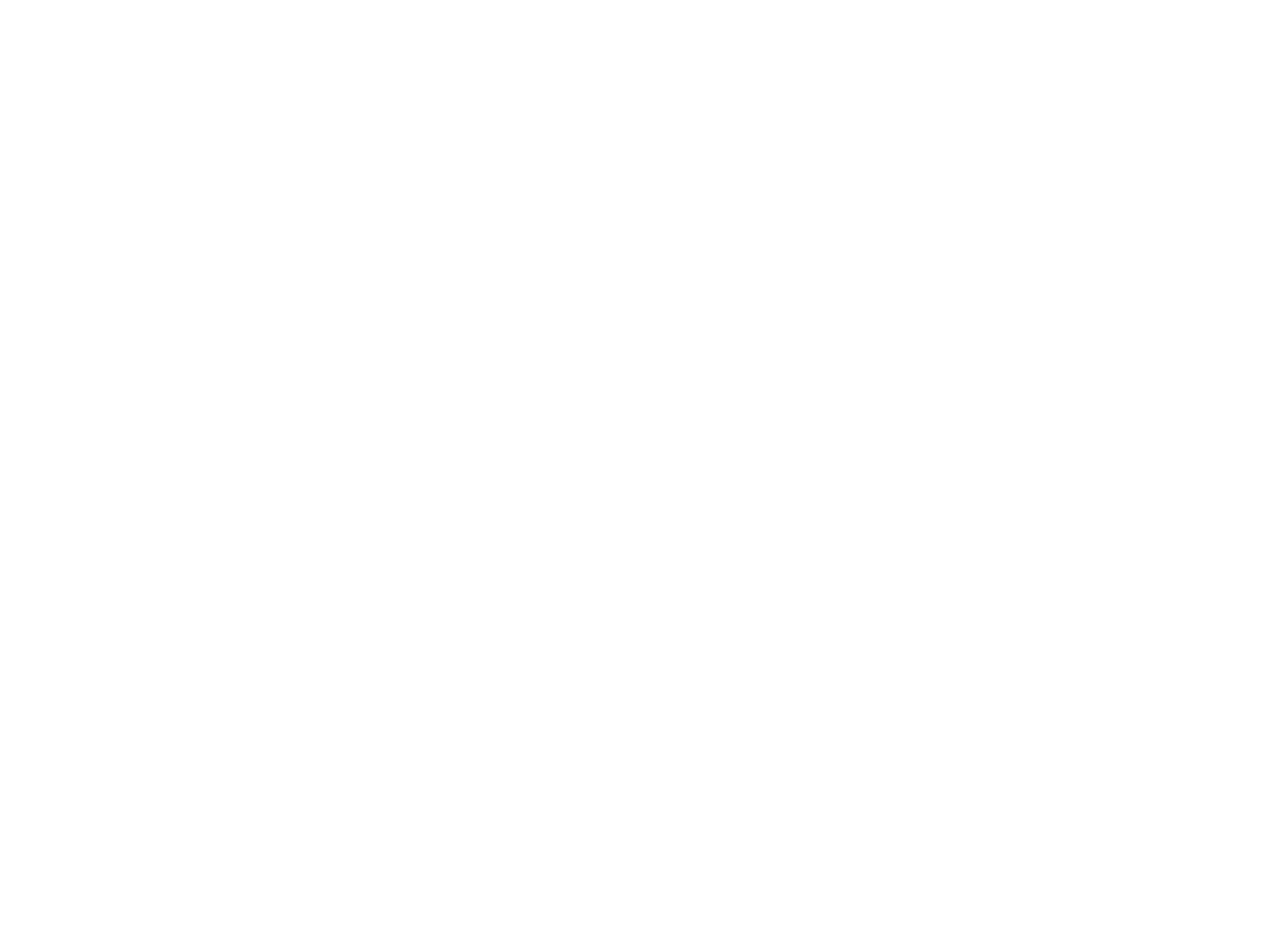
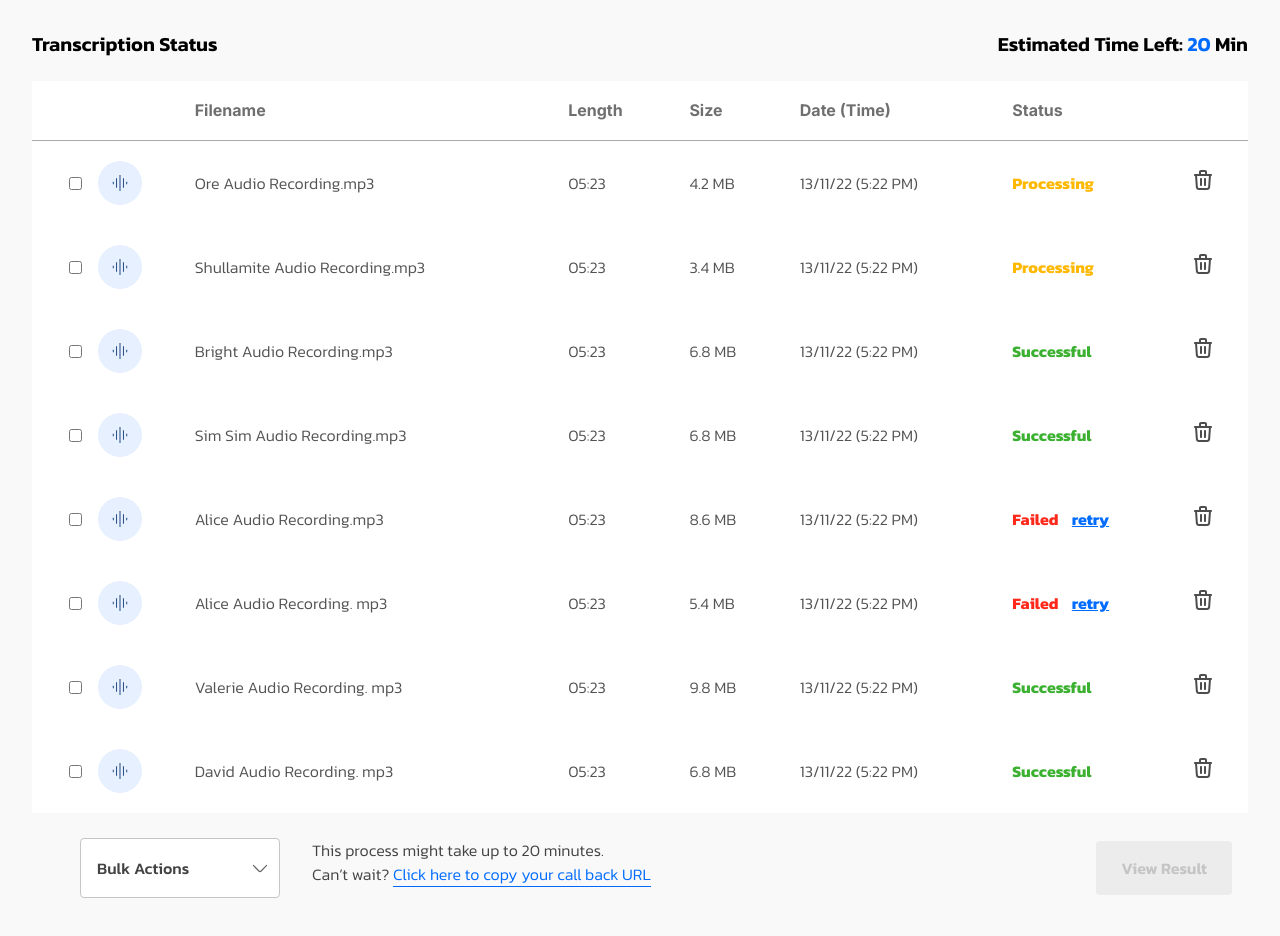
Before and after one commit to KodianKodes/customersupport.web-1, a React (Vite) app in the folder scrybe_frontend/: page /uploaded-recordings in a window 1280 px wide. Before the commit this address had no page. Shown: the top 936 px of the page. Before the commit the page ends 800 px from the top, so only its background shows below. Built offline with nearby package versions, Linux system fonts and the light colour scheme.

Commit message:
added the optional buttons

```diff
--- a/scrybe_frontend/index.html
+++ b/scrybe_frontend/index.html
@@ -16,6 +16,12 @@
       href="https://fonts.googleapis.com/css2?family=DM+Sans:wght@400;500;700&family=Kanit:wght@400;500;600;700;800&display=swap"
       rel="stylesheet"
     />
+    <link rel="preconnect" href="https://fonts.googleapis.com" />
+    <link rel="preconnect" href="https://fonts.gstatic.com" crossorigin />
+    <link
+      href="https://fonts.googleapis.com/css2?family=DM+Sans:wght@400;500;700&family=Inter:wght@400;500;700&family=Kanit:wght@400;500;600;700;800&display=swap"
+      rel="stylesheet"
+    />
     <title>Scrybe</title>
   </head>
   <body>
--- a/scrybe_frontend/src/App.jsx
+++ b/scrybe_frontend/src/App.jsx
@@ -1,14 +1,14 @@
 import React from "react";
 import { Route, Routes } from "react-router-dom";
 import "./App.scss";
-// import Dummy from "./components/Dummy";
+import Dummy from "./components/Dummy";
 import UploadedRecordings from "./components/UploadRecordings";
 
 function App() {
   return (
     <Routes>
-      {/* <Route path="/" element={<Dummy />} /> */}
-      <Route exact path="/" element={<UploadedRecordings />} />
+      <Route path="/" element={<Dummy />} />
+      <Route exact path="/uploaded-recordings" element={<UploadedRecordings />} />
     </Routes>
   );
 }
--- a/scrybe_frontend/src/components/UploadRecordings/index.jsx
+++ b/scrybe_frontend/src/components/UploadRecordings/index.jsx
@@ -75,42 +75,41 @@ function UploadedRecordings() {
   const timeLeft = 20;
 
   return (
-    <div className={styles["uploaded-recordings"]}>
-      <div className={styles["uploaded-header"]}>
+    <div className={styles.uploaded_recordings}>
+      <div className={styles.uploaded_header}>
         <h1>Transcription Status </h1>
-        <h2 className="est-time-left">
+        <h2 className={styles.est_time_left}>
           Estimated Time Left:{" "}
-          <strong className={styles["est-time-left-num"]}>{timeLeft}</strong>{" "}
-          Min
+          <strong className={styles.est_time_left_num}>{timeLeft}</strong> Min
         </h2>
       </div>
-      <div className={styles["uploaded-table-wrap"]}>
-        <table className={styles["uploaded-table"]}>
-          <thead className={styles["uploaded-table-header"]}>
-            <tr className={styles["uploaded-table-row"]}>
+      <div className={styles.uploaded_table_wrap}>
+        <table className={styles.uploaded_table}>
+          <thead className={styles.uploaded_table_header}>
+            <tr className={styles.uploaded_table_row}>
               <th />
-              <th>File Name</th>
+              <th>Filename</th>
               <th>Length</th>
               <th>Size</th>
-              <th>Date</th>
+              <th>Date (Time)</th>
               <th>Status</th>
               <th />
             </tr>
           </thead>
-          <tbody className={styles["uploaded-table-body"]}>
+          <tbody className={styles.uploaded_table_body}>
             {recordings.map((recording) => (
               <tr key={recording.id}>
-                <td className={styles["uploaded-table-body-checkbox-img-wrap"]}>
+                <td className={styles.uploaded_table_body_checkbox_img_wrap}>
                   <input
                     type="checkbox"
                     name=""
                     id=""
-                    className={styles["uploaded-table-body-checkbox"]}
+                    className={styles.uploaded_table_body_checkbox}
                   />
                   <img
                     src={soundwave}
                     alt="soundwave-icon"
-                    className={styles["uploaded-table-body-cell-img"]}
+                    className={styles.uploaded_tablebody_cell_img}
                   />
                 </td>
                 <td>{recording.fileName}</td>
@@ -141,7 +140,7 @@ function UploadedRecordings() {
                   <img
                     src={deleteIcon}
                     alt="delete-icon "
-                    className={styles["delete-icon"]}
+                    className={styles.delete_icon}
                   />
                 </td>
               </tr>
@@ -149,6 +148,25 @@ function UploadedRecordings() {
           </tbody>
         </table>
       </div>
+      <div className={styles.uploaded_recordings_options}>
+        <div className={styles.bulkbtn_calbackurl_wrap}>
+          <div className={styles.bulkselect_wrap}>
+            <select name="" id="" className={styles.bulkselect}>
+              <option value="">Bulk Actions</option>
+              <option value="">Delete</option>
+            </select>
+          </div>
+          <div className={styles.calbackurl_wrap}>
+            <p>This process might take up to 20 minutes. </p>
+            <p className={styles.callback_url}>
+              Can’t wait? <span>Click here to copy your call back URL</span>{" "}
+            </p>
+          </div>
+        </div>
+        <div className={`${styles.view_resultbtn} ${styles.disabled}`}>
+          View Result
+        </div>
+      </div>
     </div>
   );
 }
--- a/scrybe_frontend/src/components/UploadRecordings/uploadedRecordings.module.scss
+++ b/scrybe_frontend/src/components/UploadRecordings/uploadedRecordings.module.scss
@@ -1,8 +1,8 @@
-.uploaded-recordings {
+.uploaded_recordings {
   padding: 2rem;
   background: #f9f9f9;
 }
-.uploaded-header {
+.uploaded_header {
   display: flex;
   justify-content: space-between;
 
@@ -14,7 +14,7 @@
     line-height: 24px;
   }
 }
-.est-time-left-num {
+.est_time_left_num {
   font-weight: 600;
   font-size: 20px;
   line-height: 24px;
@@ -22,46 +22,48 @@
   color: #006cff;
 }
 
-.uploaded-table-wrap {
+.uploaded_table_wrap {
   background: #ffffff;
   margin-top: 1rem;
-  // overflow-x: auto;
 }
 
-//second table styles
-.uploaded-table {
+.uploaded_table {
   border-collapse: collapse;
   margin: 25px 0;
-  // font-size: 0.9em;
-  // font-family: sans-serif;
-  // min-width: 400px;
   width: 100%;
   background: #ffffff;
 }
 
-.uploaded-table thead {
+.uploaded_table thead {
   text-align: left;
   border-bottom: 1px solid #a9a9a9;
 }
 
-.uploaded-table thead tr {
+.uploaded_table thead tr {
   text-align: left;
 }
 
-.uploaded-table th,
-td {
+.uploaded_table th {
   font-family: "Inter";
   font-style: normal;
   font-weight: 700;
   font-size: 16px;
   line-height: 120%;
-  /* or 19px */
-
-  /* Foundation /Neutral/Dark :active */
+  padding: 20px 15px;
 
   color: #706f6f;
+  word-wrap: break-word;
+}
+
+.uploaded_table td {
+  font-family: "Kanit";
   padding: 20px 15px;
-  word-wrap: break-word;
+  font-style: normal;
+  font-weight: 300;
+  font-size: 16px;
+  line-height: 24px;
+
+  color: #535353;
   .failed {
     color: #ff291b !important;
     margin-right: 15px;
@@ -80,7 +82,7 @@ td {
   }
 }
 
-.uploaded-table-body-checkbox-img-wrap {
+.uploaded_table_body_checkbox_img_wrap {
   display: flex;
   align-items: center;
   justify-content: center;
@@ -90,21 +92,20 @@ td {
 }
 
 @media screen and (max-width: 768px) {
-  .uploaded-recordings {
+  .uploaded_recordings {
     padding: 1rem;
   }
-  .uploaded-header h1 {
+  .uploaded_header h1 {
     font-size: 16px;
   }
-  .uploaded-header {
+  .uploaded_header {
     h2 {
       display: none !important;
     }
   }
 
-  .uploaded-table {
+  .uploaded_table {
     border: 0;
-    // max-width: 200px;
     th,
     td {
       font-size: 14px;
@@ -112,14 +113,124 @@ td {
     }
   }
 
-  .uploaded-table-row th:nth-child(7) {
+  .uploaded_table-row th:nth-child(7) {
     display: none;
   }
 
-  .uploaded-table tbody {
-    .uploaded-table-body-cell-img,
+  .uploaded_table tbody {
+    .uploaded_table_body_cell_img,
     .delete-icon {
       display: none;
     }
   }
 }
+
+// options for the table styles
+.uploaded_recordings_options {
+  display: flex;
+  justify-content: space-between;
+  align-items: center;
+  margin: 1rem;
+  .bulkbtn_calbackurl_wrap {
+    display: flex !important;
+    margin-left: 2rem;
+    .bulkselect_wrap {
+      margin-right: 2rem;
+    }
+    .calbackurl_wrap {
+      // width: 350px;
+      word-wrap: break-word;
+      // display: flex;
+      p {
+        font-family: "Kanit";
+        font-style: normal;
+        font-weight: 300;
+        font-size: 16px;
+        line-height: 24px;
+        /* or 150% */
+
+        color: #434343;
+      }
+      .callback_url {
+        margin-right: 1rem;
+        font-family: "Kanit";
+        span {
+          color: #006cff;
+          border-bottom: 1px solid #006cff;
+        }
+      }
+    }
+  }
+  .view_resultbtn {
+    border-radius: 4px;
+    padding: 15px 25px;
+    font-family: "Kanit";
+    font-style: normal;
+    font-weight: 600;
+    font-size: 16px;
+    line-height: 24px;
+
+    color: #c5c5c5;
+    border: none;
+  }
+  .disabled {
+    background: #ececec;
+    cursor: not-allowed;
+  }
+  .active {
+    background: #006cff;
+    cursor: pointer;
+  }
+
+  //custom select
+  .bulkselect_wrap {
+    position: relative;
+    .bulkselect {
+      width: 200px;
+      height: 60px;
+      border: 1px solid #c5c5c5;
+      border-radius: 4px;
+      padding: 0 1rem;
+      font-family: "Kanit";
+      font-style: normal;
+      font-weight: 500;
+      font-size: 16px;
+      line-height: 24px;
+      color: #434343;
+      background: #ffffff;
+      cursor: pointer;
+      appearance: none;
+      -webkit-appearance: none;
+      -moz-appearance: none;
+      -ms-appearance: none;
+      -o-appearance: none;
+      background-image: url("./imgs/select-arrow.svg");
+      background-repeat: no-repeat;
+      background-position: right 0.7rem top 50%;
+      background-size: 1rem auto;
+      &:focus {
+        outline: none;
+        // background: #e6f0ff;
+        color: #006cff;
+        border: 1px solid #006cff;
+      }
+      option {
+        position: absolute;
+        top: 100%;
+        left: 0;
+        width: 104px !important;
+        height: 74px !important;
+        padding: 1rem 0;
+        background-color: #ffffff !important;
+        color: #535353;
+        border-bottom: 0.5px solid rgba(18, 18, 18, 0.15);
+        z-index: 1;
+        font-family: "Kanit";
+        font-style: normal;
+        font-weight: 300;
+        font-size: 14px;
+        line-height: 20px;
+      }
+    }
+  }
+}
```
Also changed, not shown: scrybe_frontend/src/components/UploadRecordings/imgs/select-arrow.svg (added), 1 other file (tests, documents, lock files or other folders).
